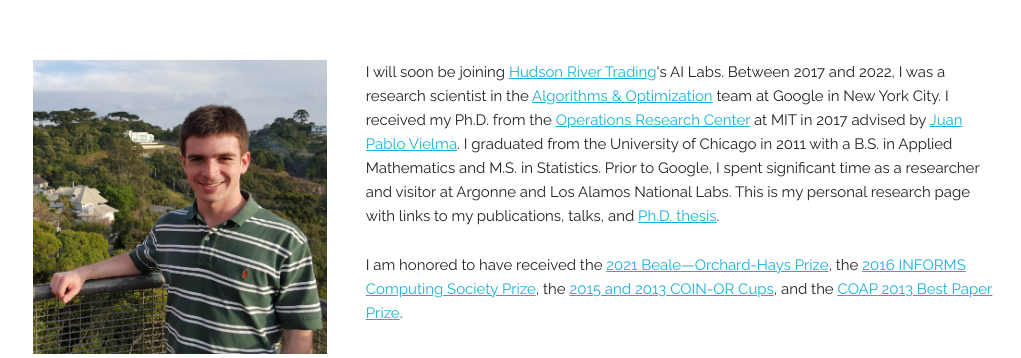
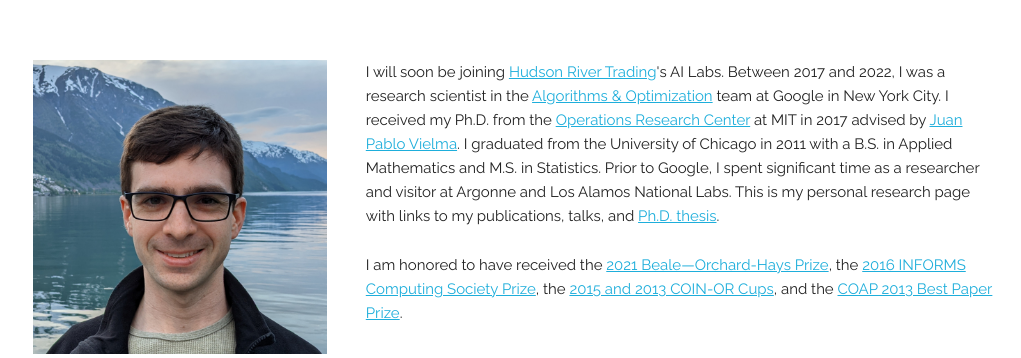
Before and after one commit to mlubin/mlubin.github.io, a plain HTML site: page index.html in a window 1280 px wide. Shown: the part 180-538 px from the top of the page, without its empty margins (127-1148 px from the left). Drawn offline with Linux system fonts and the light colour scheme.

Commit message:
update photo

```diff
--- a/index.html
+++ b/index.html
@@ -42,7 +42,7 @@
   <div class="container">
     <div class="row">
       <div class="four columns" style="margin-top: 25%">
-        <img src="images/curitiba.jpg" width="100%" alt="Me">
+        <img src="images/odda.jpg" width="100%" alt="Me">
         <h4>Miles Lubin</h4>
         <strong>Contact:</strong> miles.lubin at gmail.com
         <ul>
```
Also changed, not shown: images/curitiba.jpg (deleted), images/odda.jpg (added).
